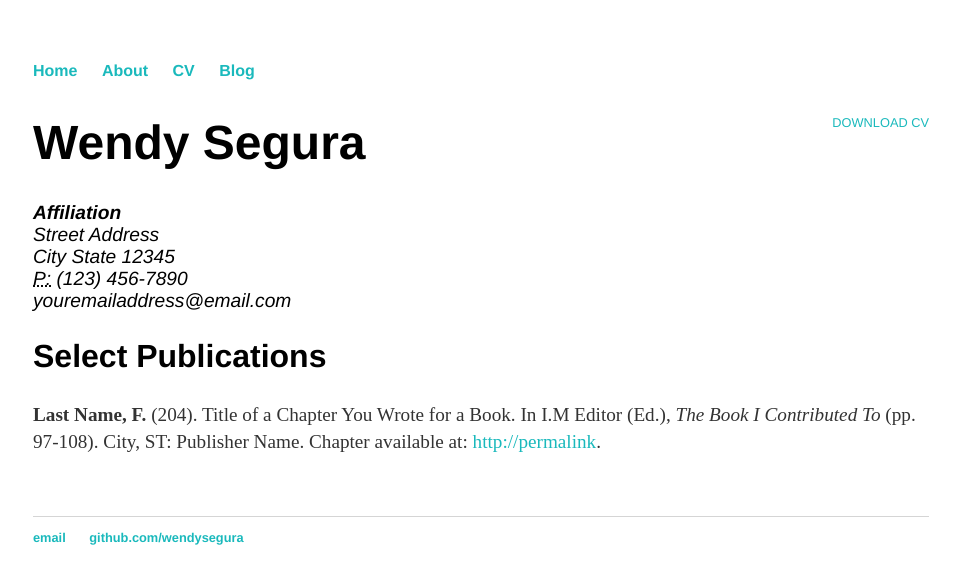
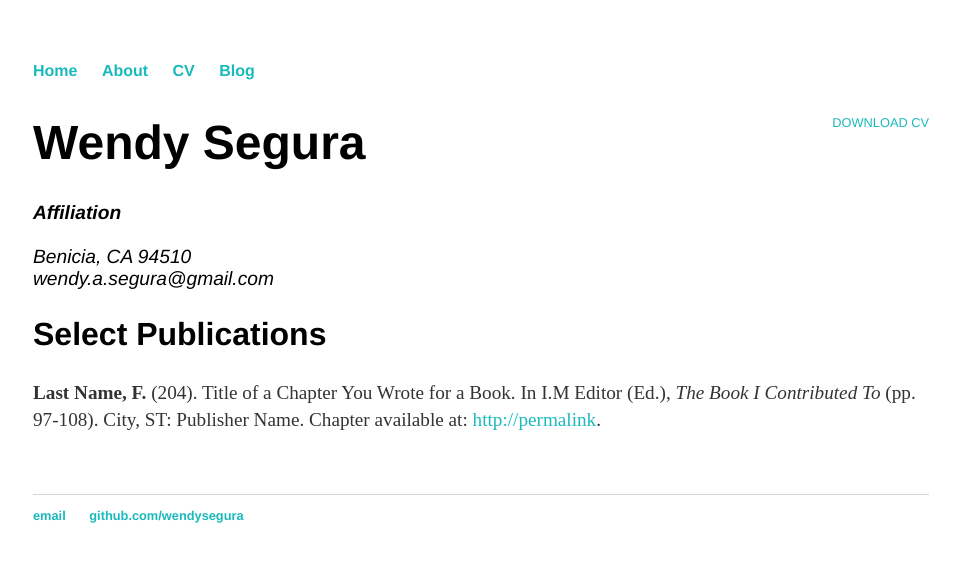
Before and after one commit to feliciahsieh/wendysegura.github.io, a Jekyll site: the page built from cv/index.html, in a window 1280 px wide. Shown: the top 584 px of the page, without its empty margins (159-1119 px from the left). Built offline with Jekyll 4.4.1, drawn with Linux system fonts in a browser that asks for light colours.

Commit message:
Update index.html

```diff
--- a/cv/index.html
+++ b/cv/index.html
@@ -8,10 +8,9 @@ title: CV of Wendy Segura
 					<h1>Wendy Segura</h1>
 					<address>
 					<strong>Affiliation</strong><br>
-					Street Address<br>
-					City State 12345<br>
-					<abbr title="phone">P:</abbr> (123) 456-7890<br>
-					<span class="obfuscate">youremailaddress@email.com</span>
+					<br>
+					Benicia, CA 94510<br>
+					<span class="obfuscate">wendy.a.segura@gmail.com</span>
 					</address>
 
 					<h2>Select Publications</h2>
```
